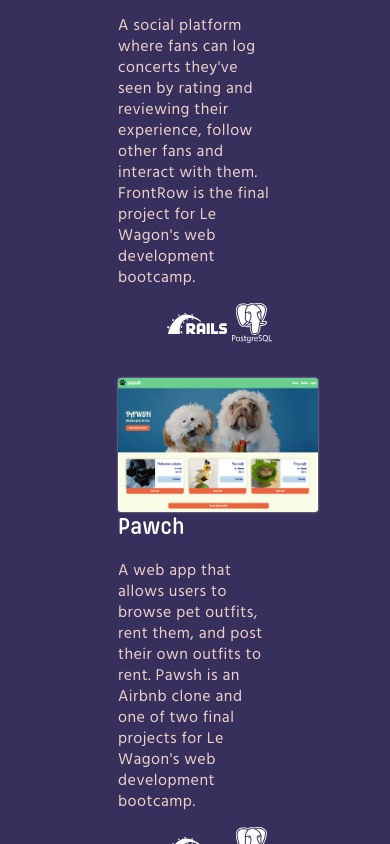
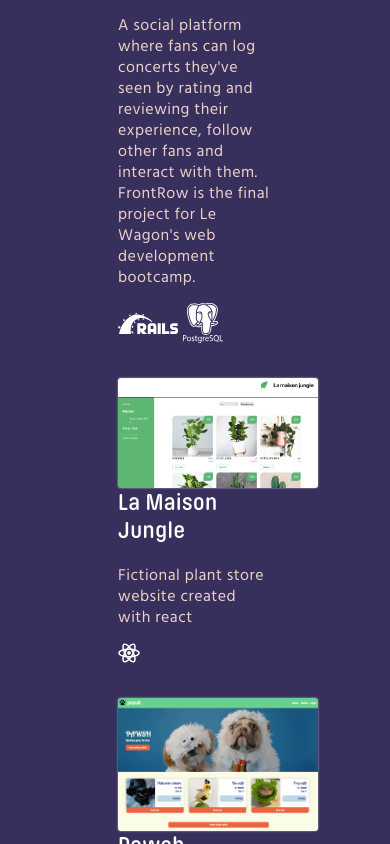
Before and after one commit to daouasof/my-portfolio, a React (Create React App) app: page / in a window 390 px wide. Shown: the part 1156-2000 px from the top of the page. Built offline with nearby package versions, Linux system fonts and the light colour scheme.

Commit message:
added La maison jungle

```diff
--- a/src/components/Main.jsx
+++ b/src/components/Main.jsx
@@ -1,8 +1,10 @@
 import '../styles/Main.css';
 import Project from './Project';
 import Frontrow from '../assets/images/Frontrow.png';
+import Jungle from '../assets/images/La-maison-jungle.png';
 import Pawch from '../assets/images/Pawch.png';
 import Rails from '../assets/images/Rails.svg';
+import React from '../assets/images/React.svg';
 import PostgreSQL from '../assets/images/PostgreSQL.svg';
 
 function Main() {
@@ -29,6 +31,13 @@ function Main() {
             { stackname: 'Rails', source: Rails },
             { stackname: 'postgreSQL', source: PostgreSQL },
           ]}
+        />
+        <Project
+          name="La Maison Jungle"
+          description="Fictional plant store website created with react"
+          link="https://daouasof.github.io/la-maison-jungle/"
+          cover={Jungle}
+          stack={[{ stackname: 'React', source: React }]}
         />
         <Project
           name="Pawch"
--- a/src/styles/Social.css
+++ b/src/styles/Social.css
@@ -1,11 +1,14 @@
 ul {
   list-style: none;
   padding-left: 0px;
+}
+
+.social-list {
   display: flex;
   flex-direction: column;
 }
 @media only screen and (max-width: 1024px) {
-  ul {
+  .social-list {
     flex-direction: row;
     gap: 15px;
     justify-content: flex-end;
```
